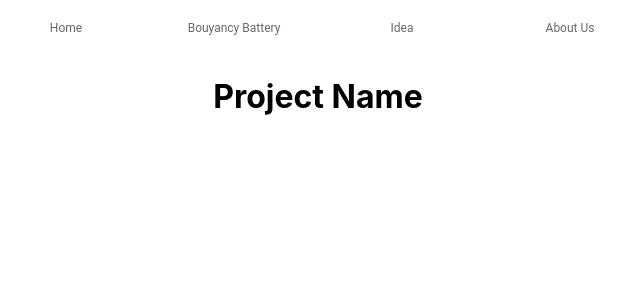
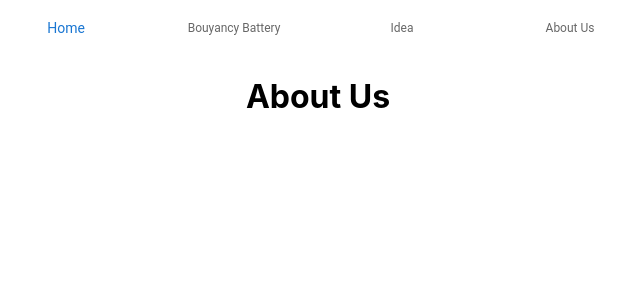
Before and after one commit to aysha3/buoybatterysite-, a React (Create React App) app: page / in a window 1280 px wide. Shown: the top 300 px of the page, without its empty margins (322-962 px from the left). Built offline with nearby package versions, Linux system fonts and the light colour scheme.

Commit message:
Made slight adjustments to navBar

```diff
--- a/src/Components/MainNavigationBar.jsx
+++ b/src/Components/MainNavigationBar.jsx
@@ -1,13 +1,19 @@
 import { BottomNavigation, BottomNavigationAction } from "@mui/material"
-import { Menu } from "@mui/material"
+import { Link } from 'react-router-dom';
+import { useState } from 'react';
 
 function MainNavigationBar() {
+    const [value, setValue] = useState(0);
+
     return(
-        <BottomNavigation showLabels>
-            <BottomNavigationAction label="Home"></BottomNavigationAction>
-            <BottomNavigationAction label="Bouyancy Battery"></BottomNavigationAction>
-            <BottomNavigationAction label="Idea"></BottomNavigationAction>
-            <BottomNavigationAction label="About Us"></BottomNavigationAction>
+        <BottomNavigation showLabels value={value}
+        onChange={(event, newValue) => {
+         setValue(newValue);
+        }}>
+            <BottomNavigationAction  label="Home"></BottomNavigationAction>
+            <BottomNavigationAction  label="Bouyancy Battery"></BottomNavigationAction>
+            <BottomNavigationAction   label="Idea"></BottomNavigationAction>
+            <BottomNavigationAction  label="About Us"></BottomNavigationAction>
         </BottomNavigation>
     )
 }
--- /dev/null
+++ b/src/Pages/AboutUsPage.jsx
@@ -0,0 +1,6 @@
+function AboutUsPage() {
+    return (
+        <h1>About Us</h1>
+    )
+}
+export default AboutUsPage
```
Also changed, not shown: src/App.js (+6 -1 lines).
